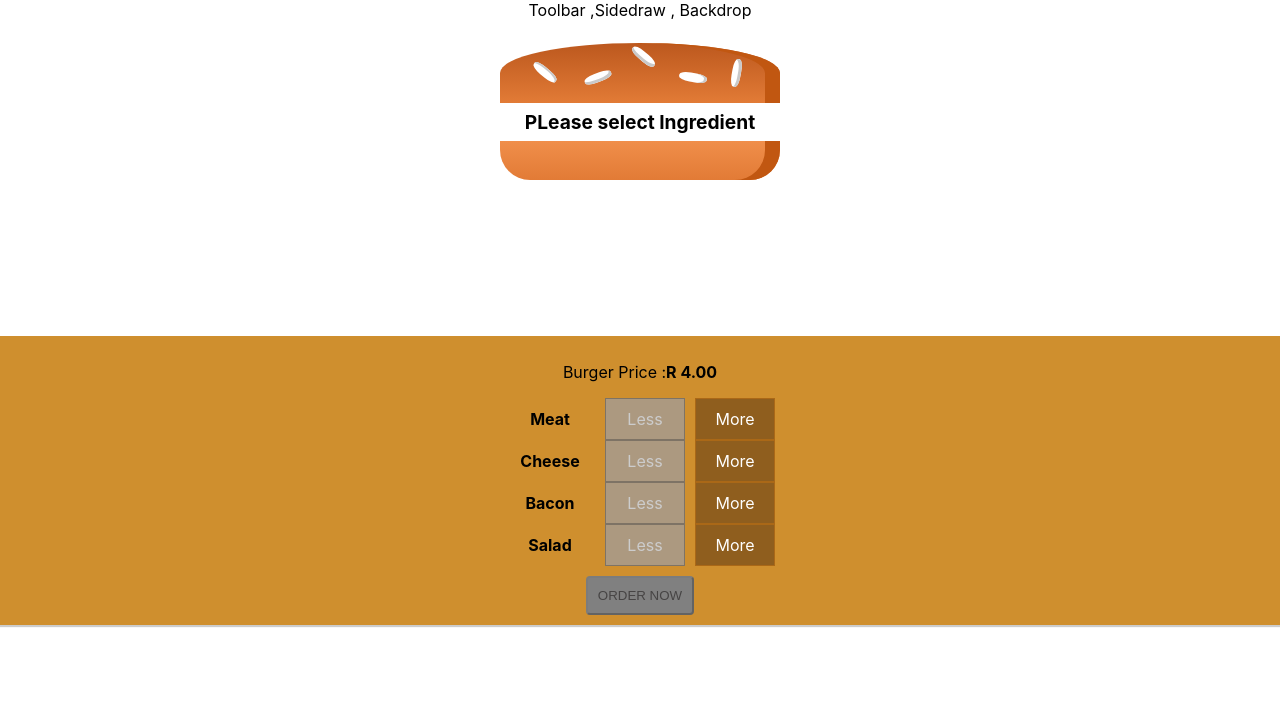
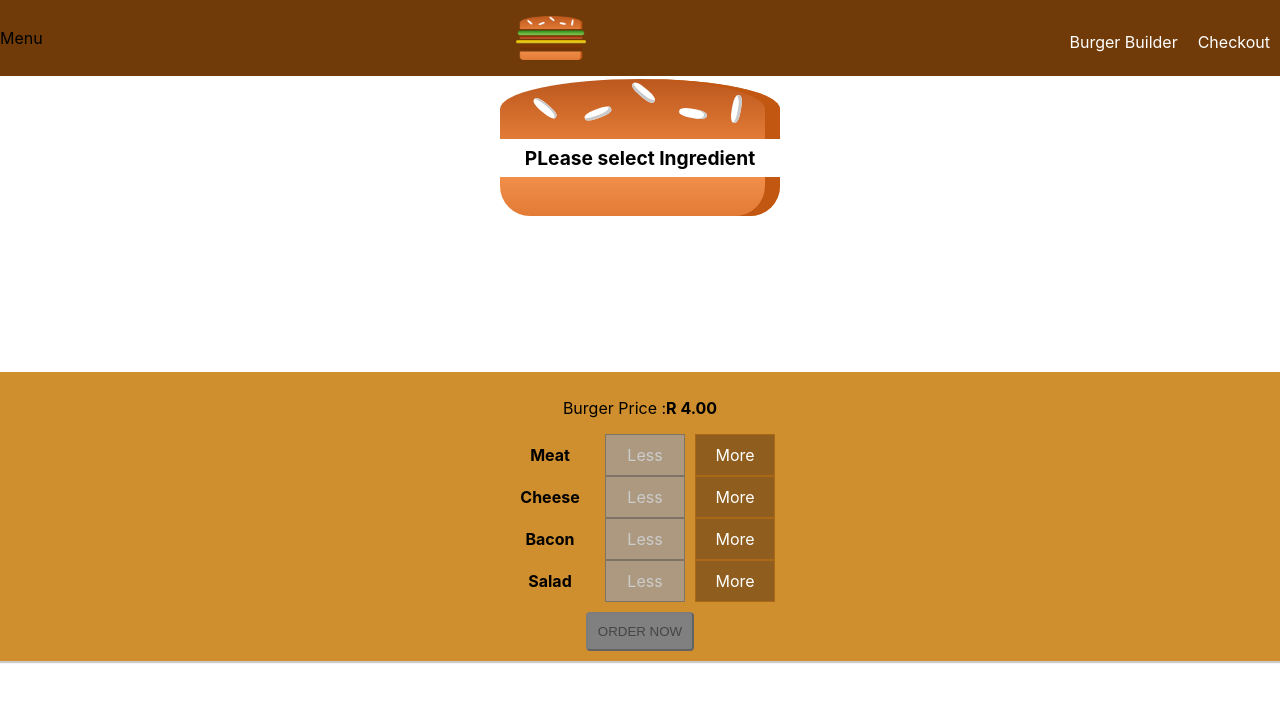
Before and after one commit to ArnaldoManjate12/ReactJS-Burger-Builder, a React (Create React App) app: page / in a window 1280 px wide. Shown: the top 702 px of the page. Built offline with nearby package versions, Linux system fonts and the light colour scheme.

Commit message:
added list items

```diff
--- a/src/components/Burger/Burger.css
+++ b/src/components/Burger/Burger.css
@@ -2,15 +2,17 @@
 .Burger{
     width: 100%;
     margin: auto;
-    overflow: hidden;
+    overflow: scroll;
     text-align: center;
     font-weight: bold;
     font-size: 1.2rem;
     height: 250px;
+    box-sizing: border-box;
+
 }
 
 
-@media(min-width: 1000px) and (min-height: 700px){
+@media(width: 1000px) and (height: 800px){
     .Burger{
         width: 700px;
         height: 600px;
--- a/src/components/Layout/Layout.css
+++ b/src/components/Layout/Layout.css
@@ -1,3 +1,3 @@
 .Content{
-    margin-top: 16px;
+    margin-top: 72px;
 }
--- a/src/components/Layout/Layout.js
+++ b/src/components/Layout/Layout.js
@@ -1,10 +1,11 @@
 import React , {Fragment } from 'react';
+import Toolbar from '../Navigation/Toolbar/Toolbar';
 import  './Layout.css';
 
 const Layout = (props) => {
     return (
         <Fragment>
-            <div> Toolbar ,Sidedraw , Backdrop</div>
+           <Toolbar />
             <main className="Content">
                 {props.children}
             </main>
--- /dev/null
+++ b/src/components/Navigation/NavigationItem/NavigationItem.css
@@ -0,0 +1,45 @@
+.NavigationItem {
+    margin: 10px 0;
+    box-sizing: border-box;
+    display: block;
+    width: 100%;
+}
+
+.NavigationItem a {
+    color: #8F5C2C;
+    text-decoration: none;
+    width: 100%;
+    box-sizing: border-box;
+    display: block;
+}
+
+.NavigationItem a:hover,
+.NavigationItem a:active,
+.NavigationItem a.active {
+    color: #40A4C8;
+}
+
+@media (min-width: 500px) {
+    .NavigationItem {
+        margin: 0;
+        display: flex;
+        height: 100%;
+        width: auto;
+        align-items: center;
+    }
+
+    .NavigationItem a {
+        color: white;
+        height: 100%;
+        padding: 16px 10px;
+        border-bottom: 4px solid transparent;
+    }
+
+    .NavigationItem a:hover,
+    .NavigationItem a:active,
+    .NavigationItem a.active {
+        background-color: #8F5C2C;
+        border-bottom: 4px solid #40A4C8;
+        color: white;
+    }
+}
--- /dev/null
+++ b/src/components/Navigation/NavigationItem/NavigationItem.js
@@ -0,0 +1,11 @@
+import React from 'react';
+import './NavigationItem.css';
+
+
+const NavigationItem = (props) => (
+    <li className="NavigationItem">
+        <a href="" className={ props.active ? "NavigationItem.active": null}>{props.children}</a>
+    </li>
+);
+
+export default NavigationItem;
--- /dev/null
+++ b/src/components/Navigation/NavigationItems/NavigationItems.css
@@ -0,0 +1,16 @@
+
+.NavigationItems {
+    margin: 0;
+    padding: 0;
+    list-style: none;
+    display: flex;
+    flex-flow: column;
+    align-items: center;
+    height: 100%;
+}
+
+@media (min-width: 500px) {
+    .NavigationItems {
+        flex-flow: row;
+    }
+}
--- /dev/null
+++ b/src/components/Navigation/NavigationItems/NavigationItems.js
@@ -0,0 +1,12 @@
+import React from 'react';
+import NavigationItem from '../NavigationItem/NavigationItem';
+import './NavigationItems.css';
+
+const NavigationItems = (props) => (
+    <ul className="NavigationItems">
+        <NavigationItem link="/" active>Burger Builder</NavigationItem>
+        <NavigationItem  link="/" >Checkout</NavigationItem>
+    </ul>
+);
+
+export default NavigationItems;
--- /dev/null
+++ b/src/components/Navigation/Toolbar/Toolbar.css
@@ -0,0 +1,17 @@
+.Toolbar{
+    display: flex;
+    justify-content: space-between;
+    align-items: center;
+    background-color: #703b09;
+    height: 76px;
+    width: 100%;
+    position: fixed;
+    top: 0;
+    left: 0;
+    box-sizing: border-box;
+    z-index: 90;
+}
+
+.Toolbar nav{
+    height: 100%;
+}
--- /dev/null
+++ b/src/components/Navigation/Toolbar/Toolbar.js
@@ -0,0 +1,18 @@
+import React from 'react';
+import BurgerLogo from '../../UI/Logo/Logo';
+import './Toolbar.css';
+import NavigationItems from '../NavigationItems/NavigationItems';
+
+const toolbar = (props) => (
+    <div className="Toolbar">
+        <div>Menu</div>
+        <BurgerLogo />
+        <nav>
+            <ul>
+                < NavigationItems/>
+            </ul>
+        </nav>
+    </div>
+);
+
+export default toolbar;
--- /dev/null
+++ b/src/components/UI/Logo/Logo.css
@@ -0,0 +1,10 @@
+
+.BurgerLogo{
+    height: 80%;
+    padding: 8px;
+    box-sizing: border-box;
+}
+
+.BurgerLogo img {
+    height: 100%;
+}
--- /dev/null
+++ b/src/components/UI/Logo/Logo.js
@@ -0,0 +1,11 @@
+import React from  'react';
+import BurgerLogo from '../../../assests/images/burger-logo.png';
+import './Logo.css';
+
+const logo = (props) => (
+    <div className="BurgerLogo">
+        <img src={BurgerLogo} alt="BurgerLogo" />
+    </div>
+);
+
+export default logo;
```
Also changed, not shown: src/assests/images/burger-logo.png (added).
